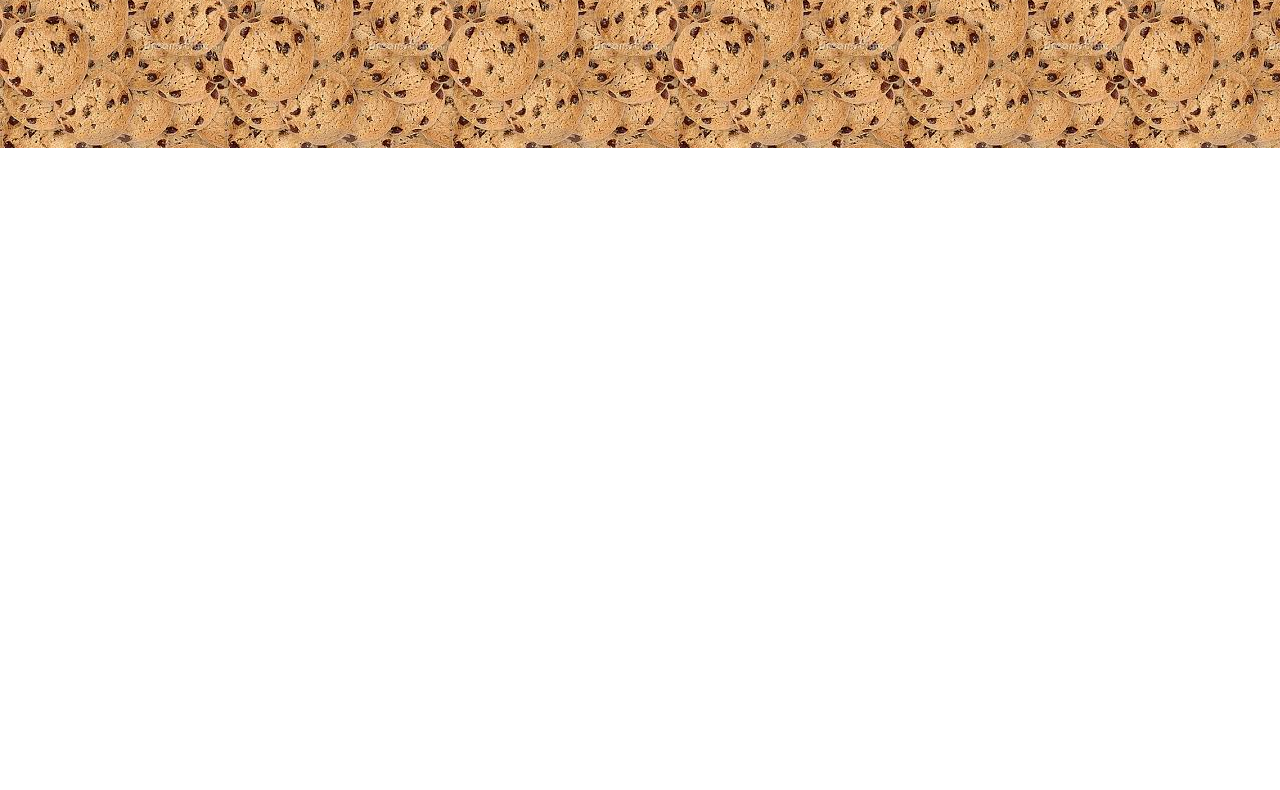
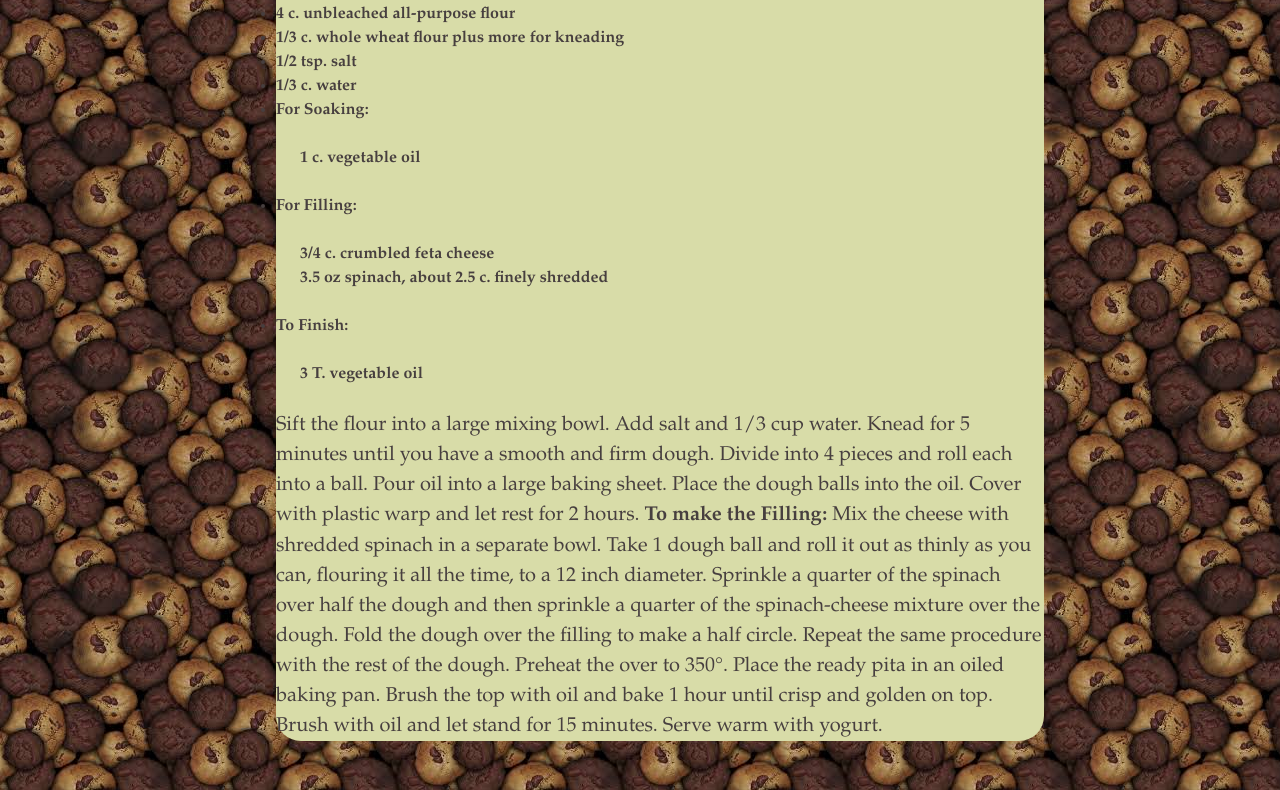
Before and after one commit to DevilPepper/mayascookingwithlove, a website: page pitawithspinachandcheese/index.html in a window 1280 px wide. Shown: the part 172-962 px from the top of the page. Before the commit the page ends 800 px from the top, so only its background shows below. Drawn offline with Linux system fonts and the light colour scheme; a web font is replaced by a local one.

Commit message:
pita with spinach and cheese

```diff
--- a/css/styles.css
+++ b/css/styles.css
@@ -10,7 +10,7 @@
     float:right;
 }
 body{
-    background-image: url("/mayascookingwithlove/img/zTile/chocchip.jpg");
+    background-image: url("/mayascookingwithlove/img/zTile/chocchip3.jpg");
     background-repeat: repeat repeat;
 }
 section, l-panel, l-introduction, .container{
--- a/pitawithspinachandcheese/index.html
+++ b/pitawithspinachandcheese/index.html
@@ -74,11 +74,42 @@ Rock Hammer by Andy Clarke
 <section class="l-panel l-introduction">
     <div class="hero-unit">
         <div>
-            <h1>Macedonian Chicken Rice Pilaf</h1>
+            <h1>Pita with Spinach and Cheese</h1>
             <ul>
+                <li>4 c. unbleached all-purpose flour</li>
+                <li>1/3 c. whole wheat flour plus more for kneading</li>
+                <li>1/2 tsp. salt</li>
+                <li>1/3 c. water</li>
+                <li>
+                    For Soaking:
+                    <ul><li>1 c. vegetable oil</li></ul>
+                </li>
+                <li>
+                    For Filling:
+                    <ul>
+                        <li>3/4 c. crumbled feta cheese</li>
+                        <li>3.5 oz spinach, about 2.5 c. finely shredded</li>
+                    </ul>
+                </li>
+                <li>
+                    To Finish:
+                    <ul><li>3 T. vegetable oil</li></ul>
+                </li>
             </ul>
             <p class="lead">
-
+                Sift the flour into a large mixing bowl. Add salt and 1/3 cup water. Knead
+                for 5 minutes until you have a smooth and firm dough. Divide into 4
+                pieces and roll each into a ball. Pour oil into a large baking sheet. Place
+                the dough balls into the oil. Cover with plastic warp and let rest for 2
+                hours. <b>To make the Filling:</b> Mix the cheese with shredded spinach in
+                a separate bowl. Take 1 dough ball and roll it out as thinly as you can,
+                flouring it all the time, to a 12 inch diameter. Sprinkle a quarter of the
+                spinach over half the dough and then sprinkle a quarter of the spinach-cheese
+                mixture over the dough. Fold the dough over the filling to make a half circle.
+                Repeat the same procedure with the rest of the dough. Preheat the over to 350&#176;.
+                Place the ready pita in an oiled baking pan. Brush the top with oil and bake 1
+                hour until crisp and golden on top. Brush with oil and let stand for 15 minutes.
+                Serve warm with yogurt.
             </p>
         </div>
     </div>
```
Also changed, not shown: index.html (+1 -1 lines), img/zTile/chocchip2.jpg (added), img/zTile/chocchip3.jpg (added).
